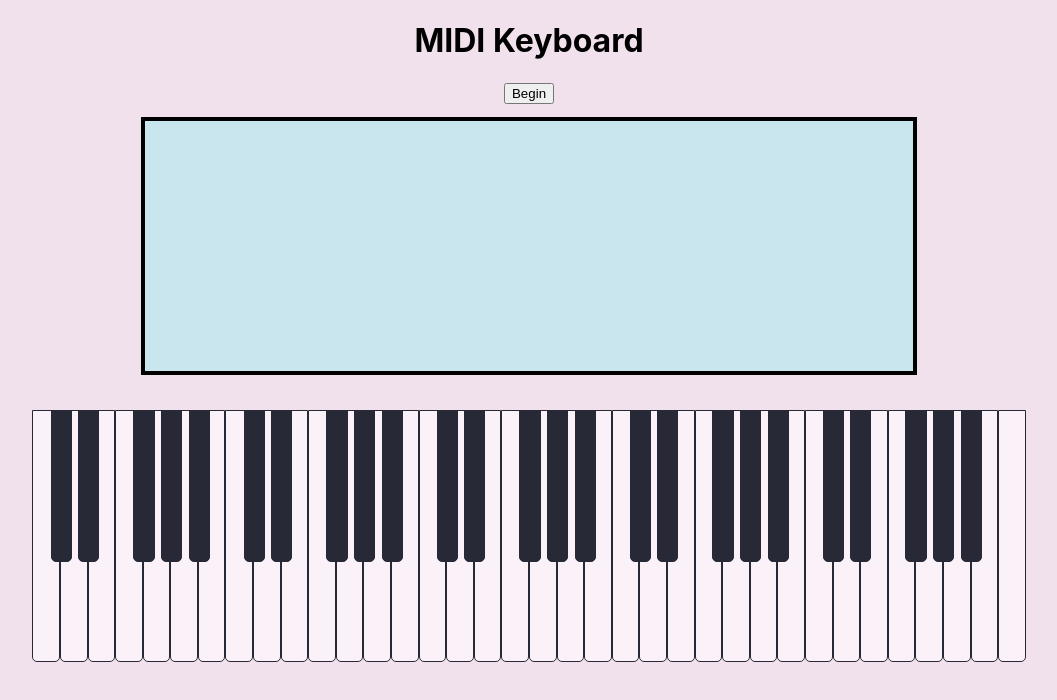
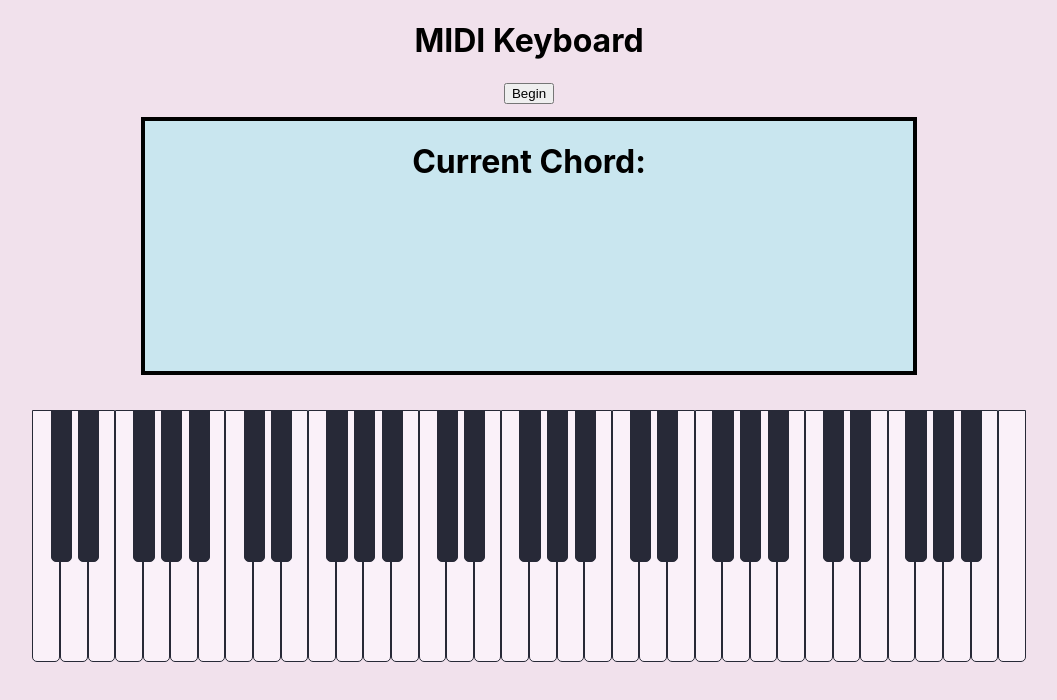
Before and after one commit to ColinMudie/MIDI_Keyboard, a React (Create React App) app: page / in a window 1280 px wide. Shown: the top 700 px of the page, without its empty margins (111-1168 px from the left). Built offline with nearby package versions, Linux system fonts and the light colour scheme.

Commit message:
changed state to an object in order to include chord currently attempting to play.

```diff
--- a/src/App.js
+++ b/src/App.js
@@ -8,12 +8,23 @@ import minor9 from './utils/Minor9';
 
 export const VoiceContext = React.createContext()
 
-const initialState = [];
+const initialState = {
+  voice: [],
+  chord: []
+};
 const reducer = (state, action) => {
   switch (action.type) {
     case 'voice':
-      state = action.voice
-      return [...state];
+      // console.log(action.voice);
+      return {
+        ...state,
+        voice: action.voice
+      }
+    case 'chord':
+      return {
+        ...state,
+        chord: action.chord
+      };
     case 'reset':
       return initialState;
     default:
@@ -101,7 +112,7 @@ function App() {
       } else if (currentNote) {
         currentNote.classList.add("pressed")
       }
-      // let convertedVoices = MidiNoteConverter(currentVoices)
+      console.log(currentVoices)
       dispatch({ type: 'voice', voice: currentVoices})
     }
   }
--- a/src/components/ChordInterface/ChordInterface.js
+++ b/src/components/ChordInterface/ChordInterface.js
@@ -4,9 +4,13 @@ import { VoiceContext } from '../../App';
 import MidiNoteConverter from '../../utils/MidiNoteConverter';
 function ChordInterface () {
     const voiceContext = useContext(VoiceContext);
+    // console.log(voiceContext.voiceState.voice)
+    const voiceCopy = JSON.parse(JSON.stringify(voiceContext.voiceState.voice))
+    const midiNotes = MidiNoteConverter(voiceCopy)
     return (
         <div className="chordInterface">
-            {MidiNoteConverter(voiceContext.voiceState)}
+            <h1>Current Chord: {voiceContext.voiceState.chord}</h1>
+            {midiNotes}
         </div>
     )
 }
```
